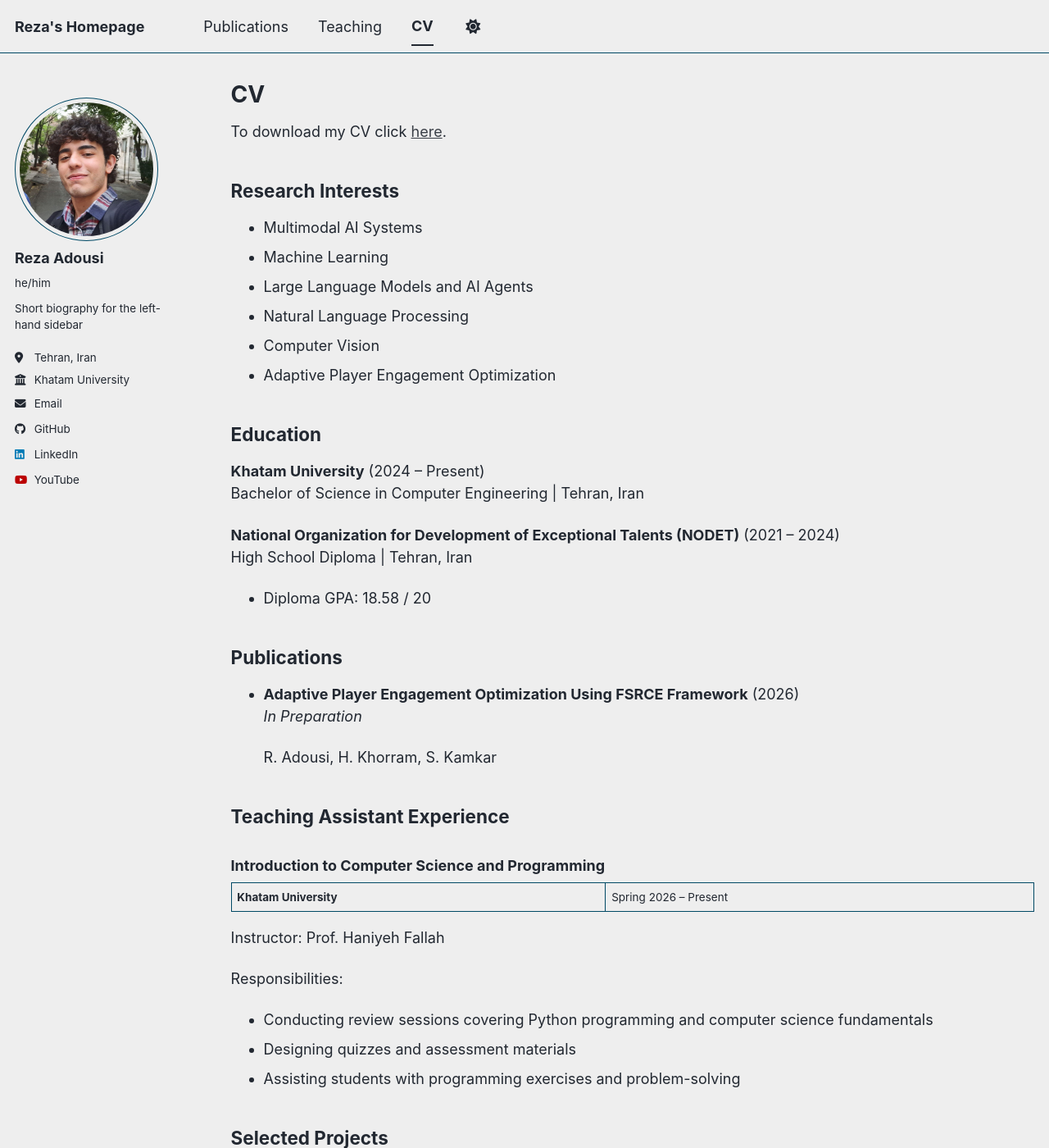
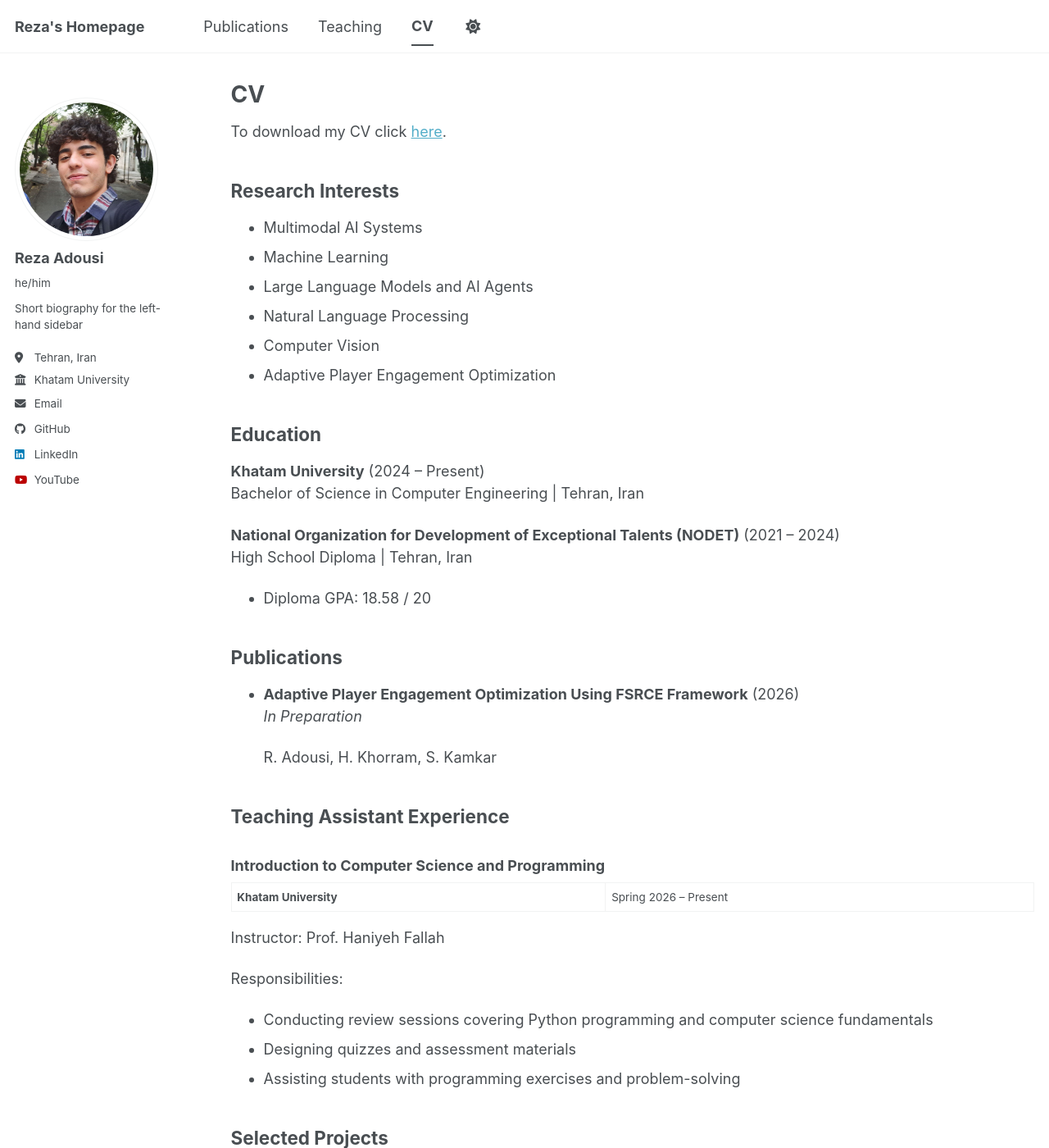
Before and after one commit to RezaAdousi/rezaadousi.github.io, a Jekyll site: the page built from _pages/cv.md, in a window 1280 px wide and 1400 px high. Shown: the whole window at 82% size. Built offline with Jekyll 4.4.1, drawn with Linux system fonts in a browser that asks for light colours; a style sheet for code colours, icons or effects is not loaded.

Commit message:
Update site configuration: change theme to default and correct CV download link

```diff
--- a/_config.yml
+++ b/_config.yml
@@ -8,7 +8,7 @@
 
 # Basic Site Settings
 locale                   : "en-US"
-site_theme               : "air" # The available themes options are "default", "air", "sunrise", "mint", "dirt" and "contrast"
+site_theme               : "default" # The available themes options are "default", "air", "sunrise", "mint", "dirt" and "contrast"
 title                    : "Reza's Homepage"
 title_separator          : "-"
 name                     : &name "Reza Adousi"
--- a/_pages/cv.md
+++ b/_pages/cv.md
@@ -7,7 +7,7 @@
   - /resume
 ---
 
-To download my CV click [here](/files/CV.pdf).
+To download my CV click [here](/files/Reza_Adousi_CV.pdf).
 
 ## Research Interests
 
```
